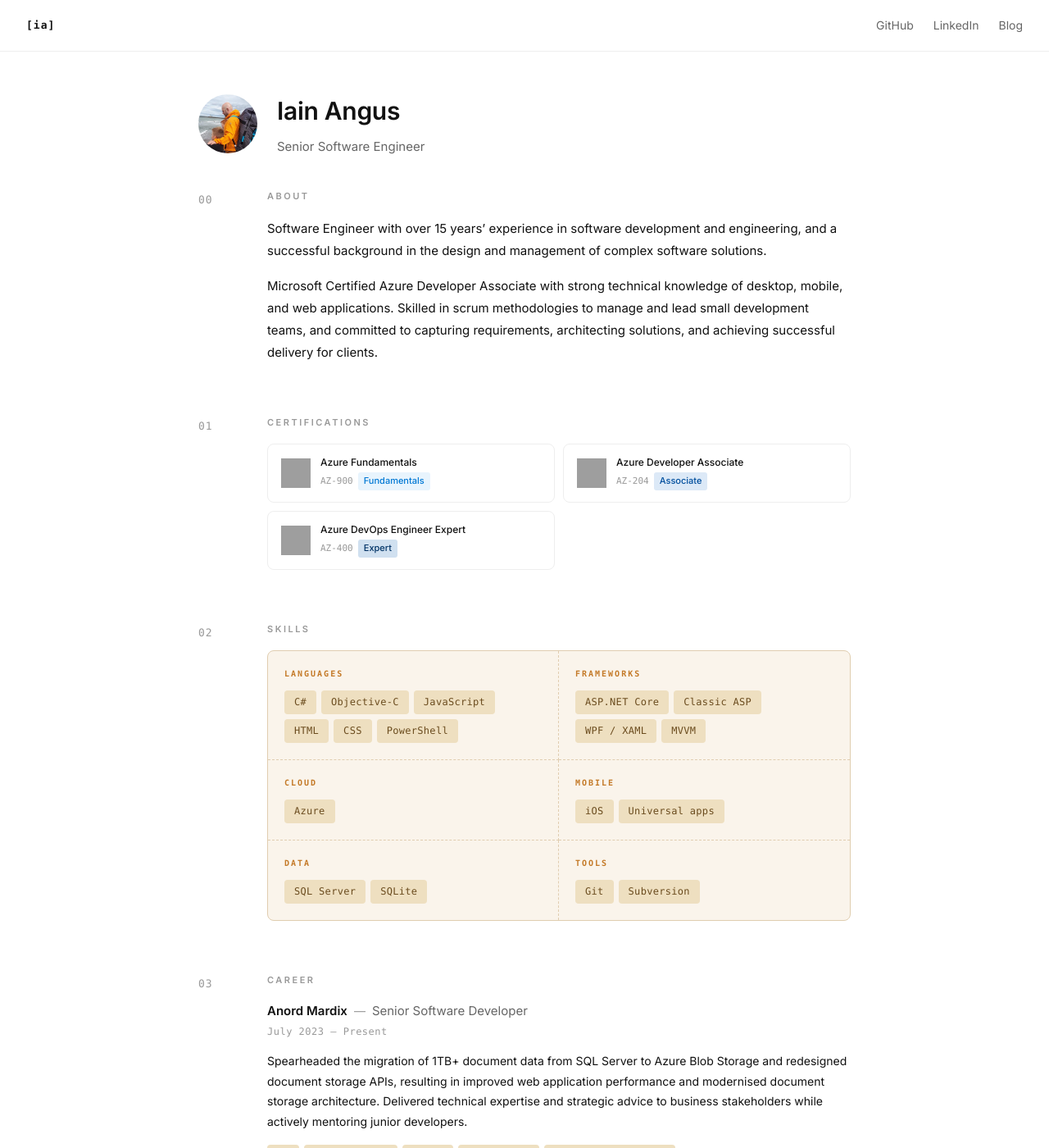
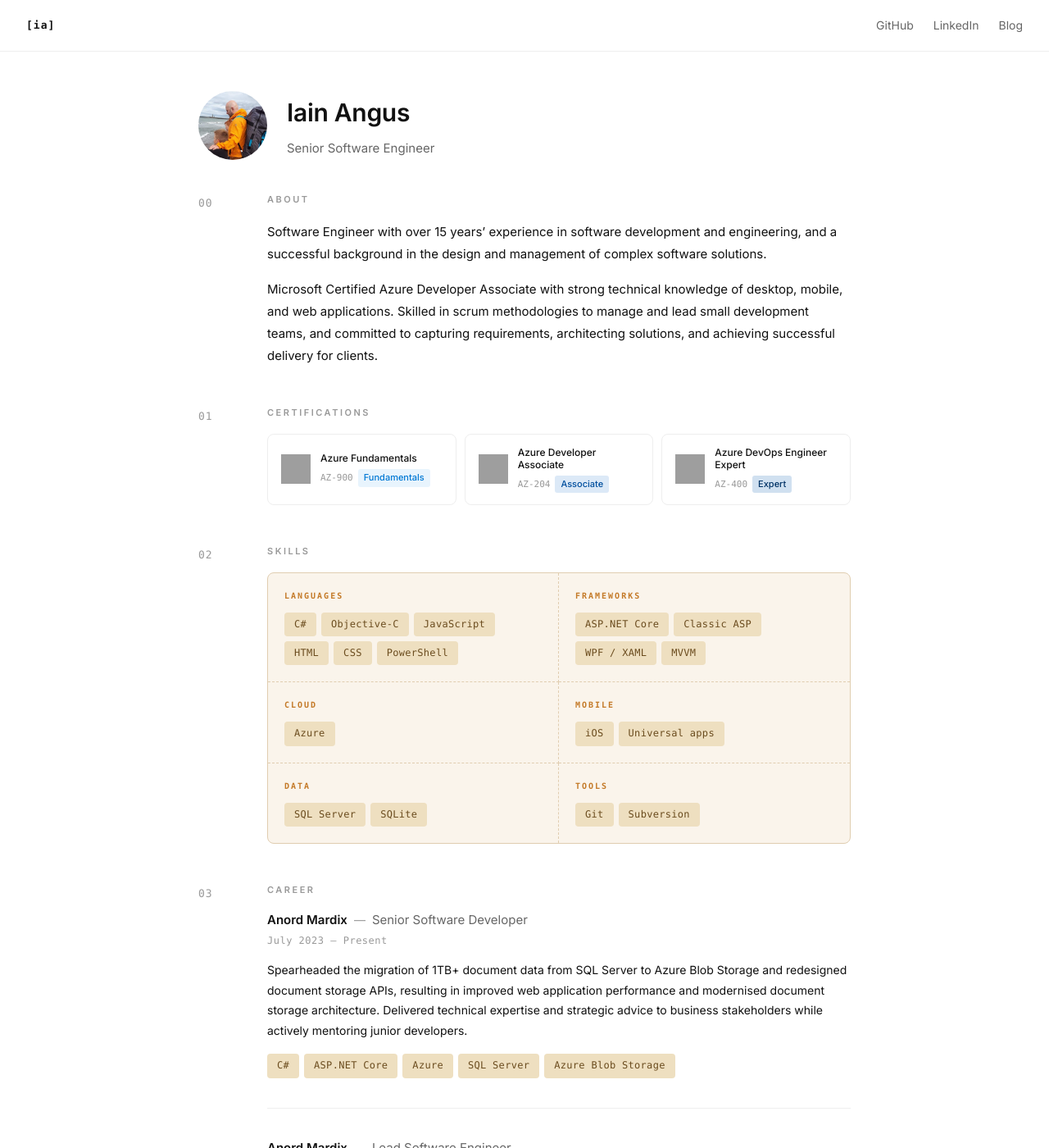
Before and after one commit to sixfortyfour/sixfortyfour.github.io, a Jekyll site: the page built from index.html, in a window 1280 px wide and 1400 px high. Shown: the whole window at 82% size. Built offline with Jekyll 4.4.1, drawn with Linux system fonts in a browser that asks for light colours; grey boxes are pictures that could not be loaded.

Commit message:
Fix cert grid columns, tighten section spacing, enlarge hero photo
Co-Authored-By: Claude Sonnet 4.6 <noreply@anthropic.com>

```diff
--- a/assets/main.scss
+++ b/assets/main.scss
@@ -84,8 +84,8 @@ a {
 }
 
 .hero-photo {
-  width: 72px;
-  height: 72px;
+  width: 84px;
+  height: 84px;
   border-radius: 50%;
   object-fit: cover;
   flex-shrink: 0;
@@ -107,7 +107,7 @@ a {
 .sections {
   display: flex;
   flex-direction: column;
-  gap: 64px;
+  gap: 48px;
 }
 
 .section {
@@ -258,7 +258,7 @@ a {
 /* Certs */
 .certs {
   display: grid;
-  grid-template-columns: repeat(auto-fill, minmax(240px, 1fr));
+  grid-template-columns: repeat(3, 1fr);
   gap: 10px;
 }
 
```
